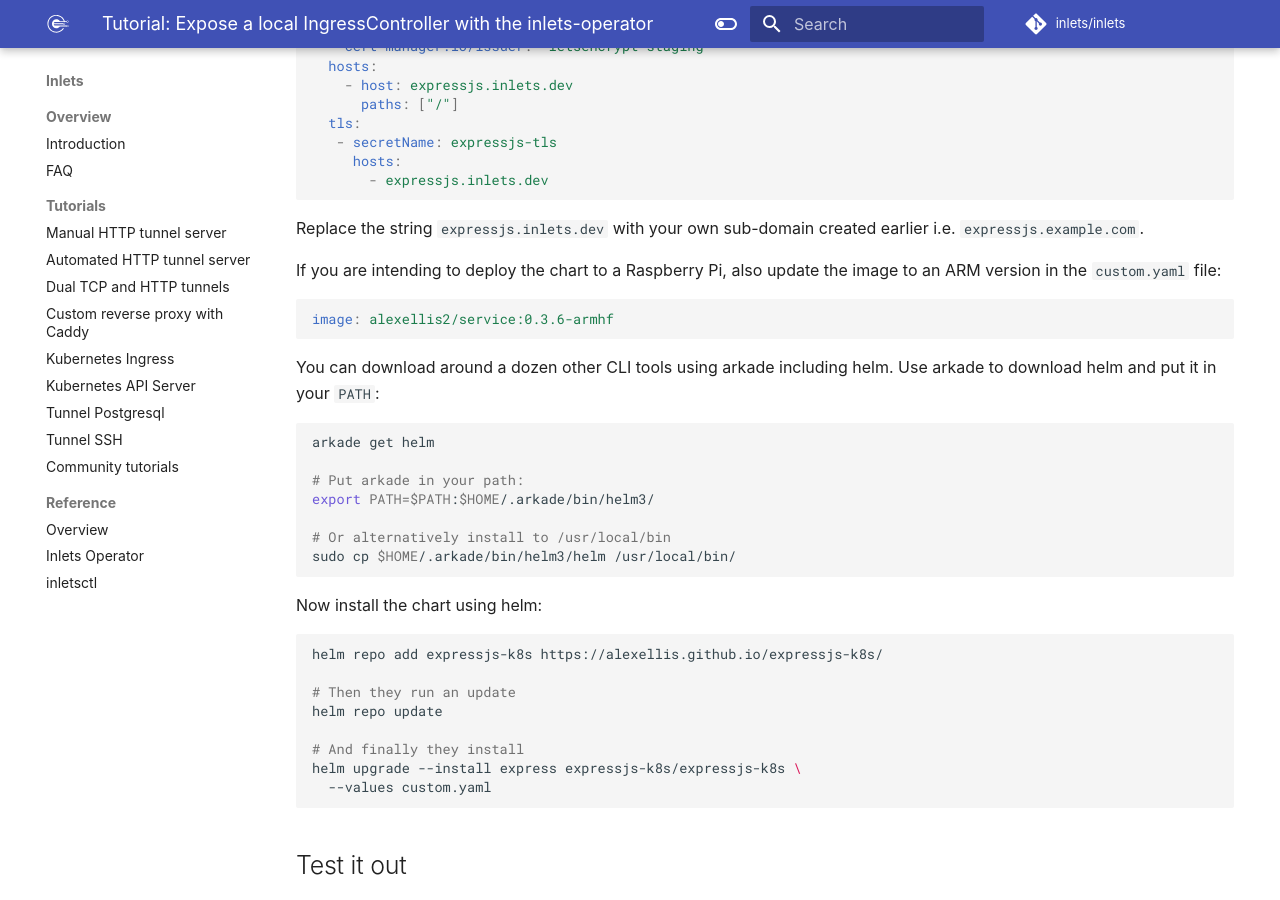
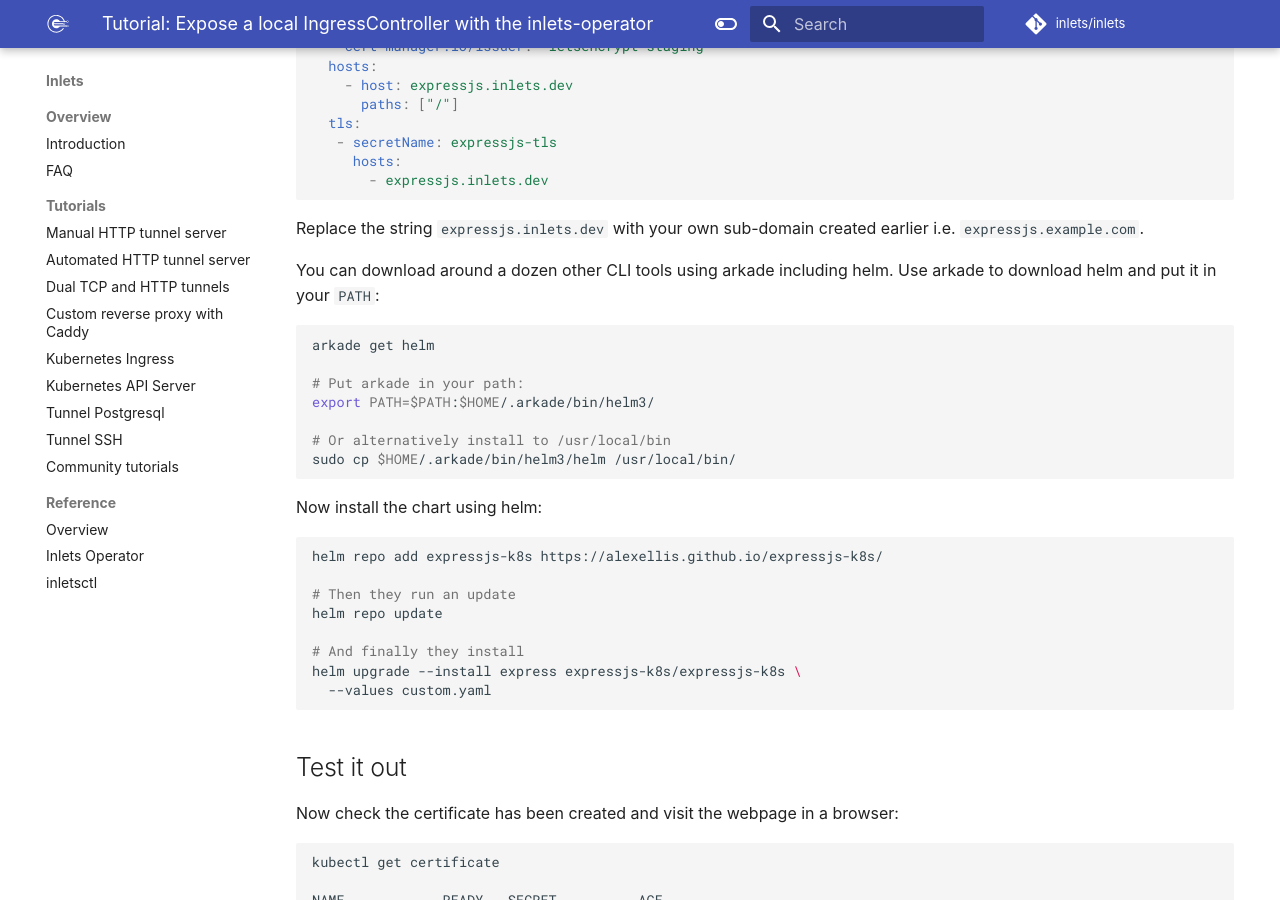
Before and after one commit to inlets/docs.inlets.dev, an MkDocs documentation site: the page built from docs/tutorial/kubernetes-ingress.md, in a window 1280 px wide and 900 px high, scrolled down 4201 px. Built offline with MkDocs 1.6.1 and Material for MkDocs 9.7.7, drawn with Linux system fonts in a browser that asks for light colours; some web fonts are replaced.

Commit message:
Remove custom RPi instructions
The image is now multi-arch

Signed-off-by: Alex Ellis (OpenFaaS Ltd) <alexellis2@gmail.com>

````diff
--- a/docs/tutorial/kubernetes-ingress.md
+++ b/docs/tutorial/kubernetes-ingress.md
@@ -194,12 +194,6 @@
 
 Replace the string `expressjs.inlets.dev` with your own sub-domain created earlier i.e. `expressjs.example.com`.
 
-If you are intending to deploy the chart to a Raspberry Pi, also update the image to an ARM version in the `custom.yaml` file:
-
-```yaml
-image: alexellis2/service:0.3.6-armhf
-```
-
 You can download around a dozen other CLI tools using arkade including helm. Use arkade to download helm and put it in your `PATH`:
 
 ```bash
````
